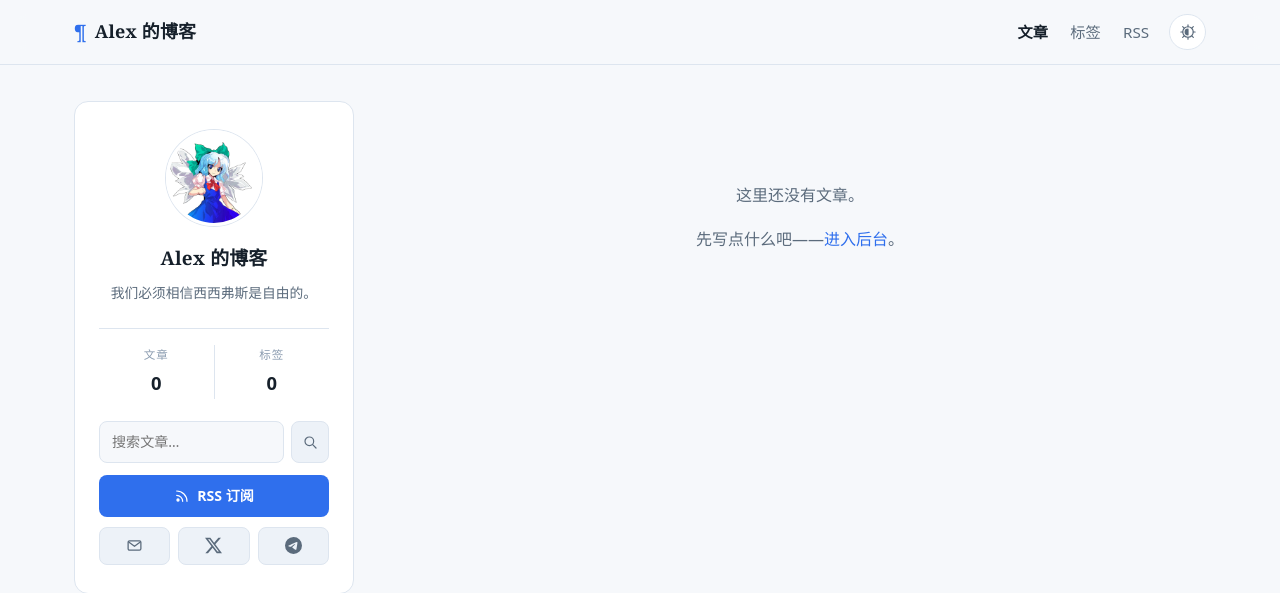
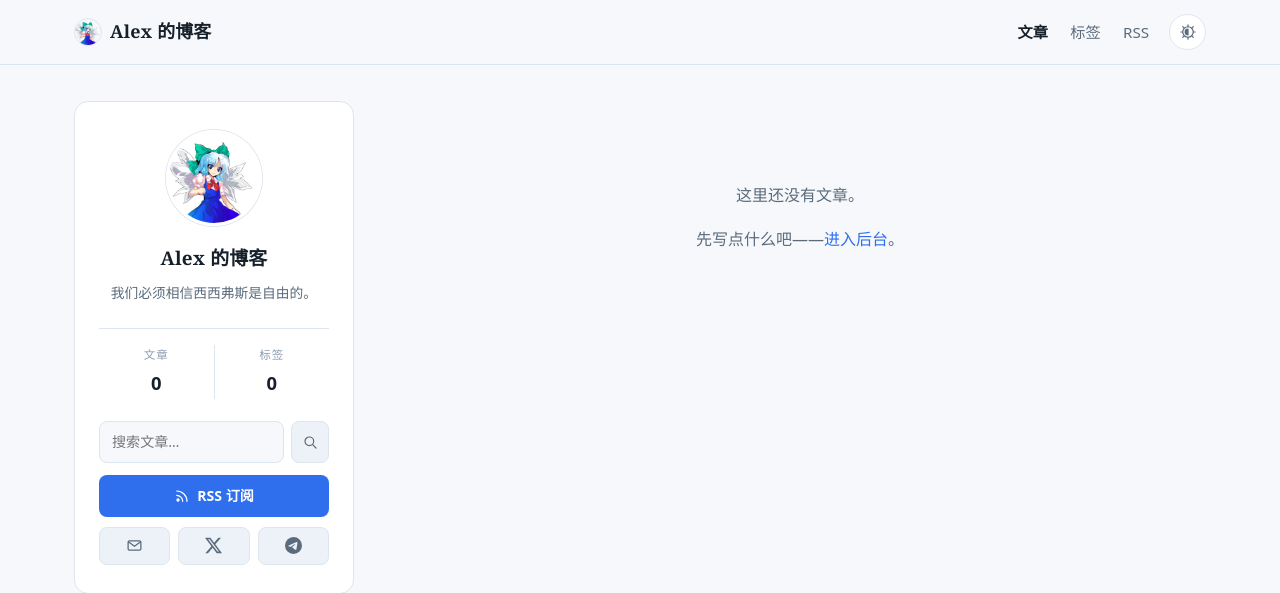
Before and after one commit to alex-emo/alex-pum-blog, a FastAPI app: page / in a window 1280 px wide. Shown: the top 593 px of the page. Run offline with FastAPI, Linux system fonts and the light colour scheme; data that the repository does not hold is empty.

Commit message:
feat(ui): 页头品牌图标改用头像

```diff
--- a/app/static/css/style.css
+++ b/app/static/css/style.css
@@ -108,7 +108,10 @@ h1, h2, h3, h4 { line-height: 1.35; margin: 0 0 .5em; font-weight: 600; letter-s
   color: var(--fg); letter-spacing: .01em;
 }
 .brand:hover { text-decoration: none; color: var(--accent); }
-.brand-mark { color: var(--accent); font-size: 1.25rem; }
+.brand-avatar {
+  width: 28px; height: 28px; border-radius: 50%; object-fit: cover;
+  border: 1px solid var(--border);
+}
 
 .site-nav { display: flex; gap: 1.4rem; margin-left: auto; }
 .site-nav a { color: var(--fg-muted); font-size: .95rem; }
@@ -497,6 +500,5 @@ html[data-theme-mode="dark"] .theme-toggle .icon-dark { display: block; }
 
 @media (max-width: 480px) {
   .site-nav a { font-size: .9rem; }
-  .brand-mark { display: none; }
   .post-hero img { aspect-ratio: 16 / 9; }
 }
--- a/app/templates/admin/base.html
+++ b/app/templates/admin/base.html
@@ -16,7 +16,7 @@
 <div class="admin-shell">
   <aside class="admin-sidebar">
     <a class="admin-brand" href="/admin">
-      <span aria-hidden="true">¶</span>
+      <img src="{{ asset_url(settings.site_avatar) }}" alt="" width="26" height="26" style="border-radius:50%">
       <span>{{ settings.site_name }}</span>
     </a>
     <nav class="admin-nav" aria-label="后台导航">
--- a/app/templates/base.html
+++ b/app/templates/base.html
@@ -45,7 +45,7 @@
 <header class="site-header">
   <div class="wrap header-inner">
     <a class="brand" href="/">
-      <span class="brand-mark" aria-hidden="true">¶</span>
+      <img class="brand-avatar" src="{{ asset_url(settings.site_avatar) }}" alt="" width="28" height="28">
       <span>{{ settings.site_name }}</span>
     </a>
     <nav class="site-nav" aria-label="主导航">
```
